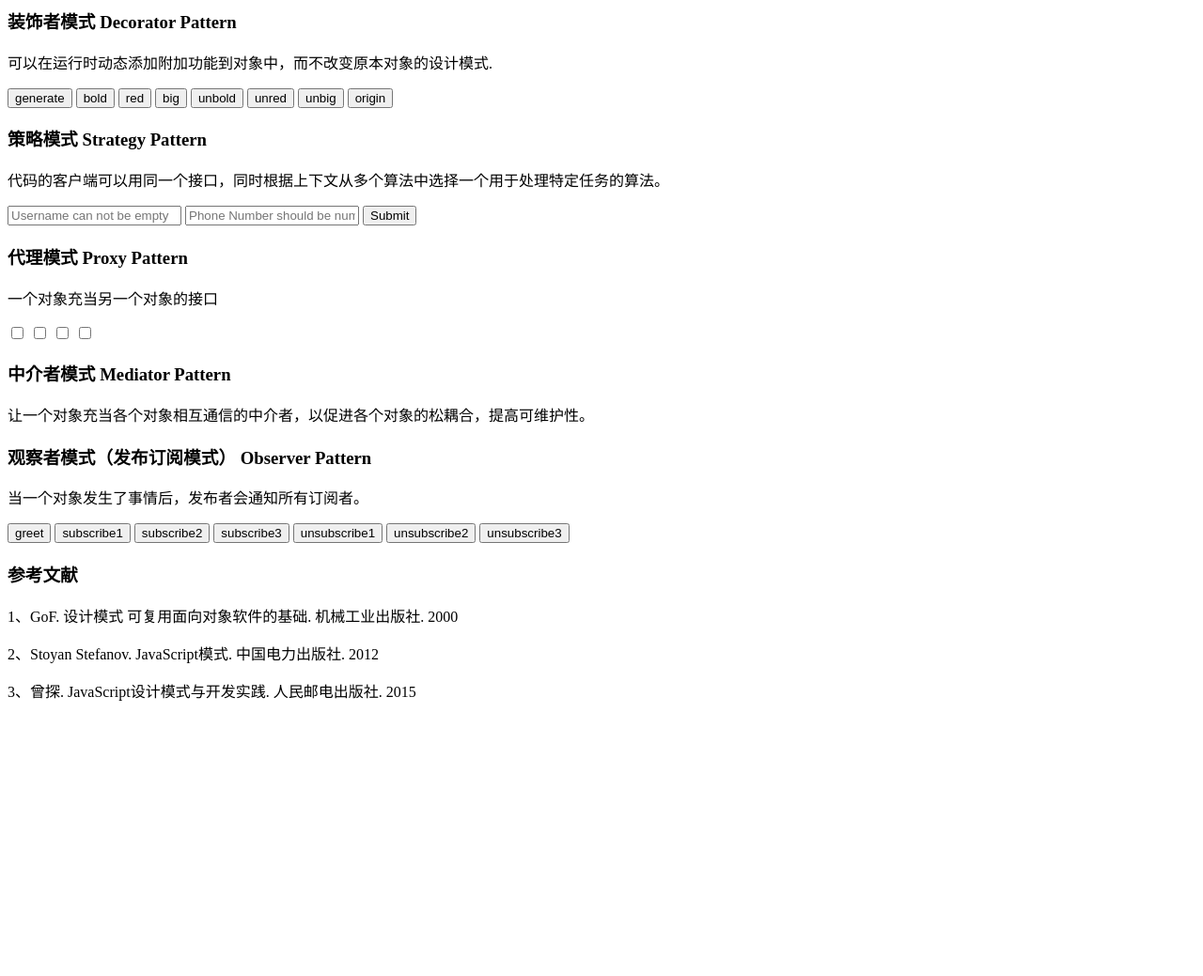
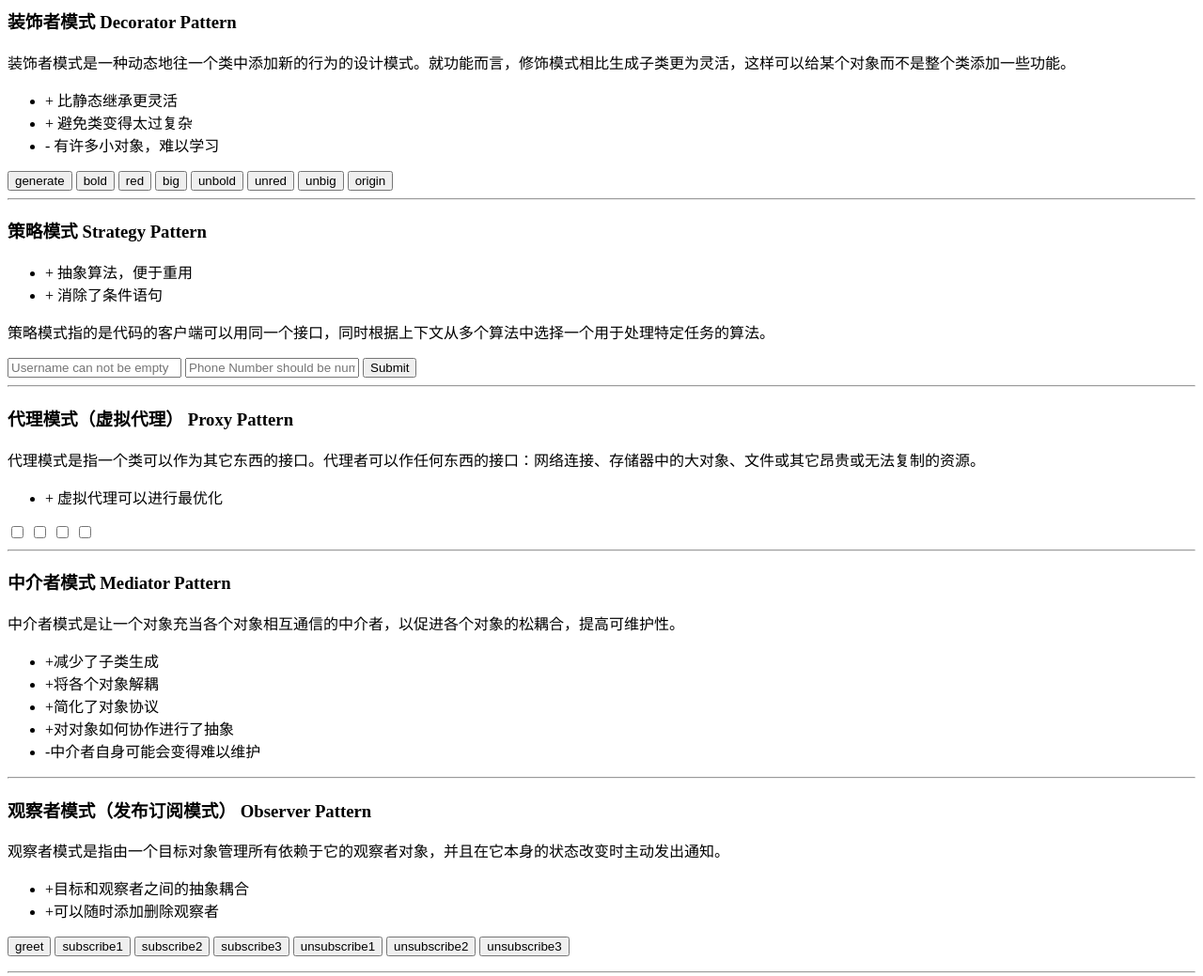
Before and after one commit to tanbowensg/jsDesignPatterns, a plain HTML site: page index.html in a window 1280 px wide. Shown: the top 1039 px of the page at 94% size. Before the commit the page ends 800 px from the top, so only its background shows below. Drawn offline with nearby package versions, Linux system fonts and the light colour scheme.

Commit message:
增加了设计模式的说明

```diff
--- a/index.html
+++ b/index.html
@@ -6,7 +6,13 @@
 <body>
     <div>
         <h3>装饰者模式 Decorator Pattern</h3>
-        <p id="decorator-p">可以在运行时动态添加附加功能到对象中，而不改变原本对象的设计模式.</p>
+        <p id="decorator-p">
+            装饰者模式是一种动态地往一个类中添加新的行为的设计模式。就功能而言，修饰模式相比生成子类更为灵活，这样可以给某个对象而不是整个类添加一些功能。</p>
+        <ul>
+            <li>+ 比静态继承更灵活</li>
+            <li>+ 避免类变得太过复杂</li>
+            <li>- 有许多小对象，难以学习</li>
+        </ul>
         <button id="decorator-init">generate</button>
         <button id="decorator-bold">bold</button>
         <button id="decorator-red">red</button>
@@ -16,32 +22,50 @@
         <button id="decorator-unbig">unbig</button>
         <button id="decorator-origin">origin</button>
     </div>
-
+    <hr>
     <div>
         <h3>策略模式 Strategy Pattern</h3>
-        <p>代码的客户端可以用同一个接口，同时根据上下文从多个算法中选择一个用于处理特定任务的算法。</p>
+        <ul>
+            <li>+ 抽象算法，便于重用</li>
+            <li>+ 消除了条件语句</li>
+        </ul>
+        <p>策略模式指的是代码的客户端可以用同一个接口，同时根据上下文从多个算法中选择一个用于处理特定任务的算法。</p>
         <input type="text" id="strategy-name" placeholder="Username can not be empty">
         <input type="text" id="strategy-num" placeholder='Phone Number should be number'>
         <input type="submit" id="strategy-submit">
     </div>
-
+    <hr>
     <div>
-        <h3>代理模式 Proxy Pattern</h3>
-        <p>一个对象充当另一个对象的接口</p>
+        <h3>代理模式（虚拟代理） Proxy Pattern</h3>
+        <p>代理模式是指一个类可以作为其它东西的接口。代理者可以作任何东西的接口：网络连接、存储器中的大对象、文件或其它昂贵或无法复制的资源。</p>
+        <ul>
+            <li>+ 虚拟代理可以进行最优化</li>
+        </ul>
         <input type="checkbox" id="checkbox1">
         <input type="checkbox" id="checkbox2">
         <input type="checkbox" id="checkbox3">
         <input type="checkbox" id="checkbox4">
     </div>
-
+    <hr>
     <div>
         <h3>中介者模式 Mediator Pattern</h3>
-        <p>让一个对象充当各个对象相互通信的中介者，以促进各个对象的松耦合，提高可维护性。</p>
+        <p>中介者模式是让一个对象充当各个对象相互通信的中介者，以促进各个对象的松耦合，提高可维护性。</p>
+        <ul>
+            <li>+减少了子类生成</li>
+            <li>+将各个对象解耦</li>
+            <li>+简化了对象协议</li>
+            <li>+对对象如何协作进行了抽象</li>
+            <li>-中介者自身可能会变得难以维护</li>
+        </ul>
     </div>
-
+    <hr>
     <div>
         <h3>观察者模式（发布订阅模式） Observer Pattern</h3>
-        <p>当一个对象发生了事情后，发布者会通知所有订阅者。</p>
+        <p>观察者模式是指由一个目标对象管理所有依赖于它的观察者对象，并且在它本身的状态改变时主动发出通知。</p>
+        <ul>
+            <li>+目标和观察者之间的抽象耦合</li>
+            <li>+可以随时添加删除观察者</li>
+        </ul>
         <button id="observer-publisher-greet">greet</button>
         <button id="observer-subscribe-p1">subscribe1</button>
         <button id="observer-subscribe-p2">subscribe2</button>
@@ -54,6 +78,7 @@
         <p id="observer-p2"></p>
         <p id="observer-p3"></p>
     </div>
+    <hr>
   <footer>
     <h3>参考文献</h3>
     <p>1、GoF. 设计模式 可复用面向对象软件的基础. 机械工业出版社. 2000</p>
```
